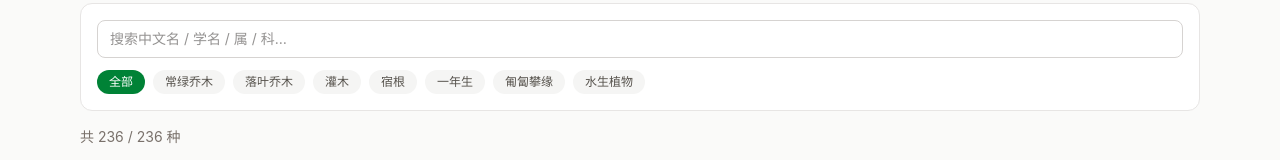
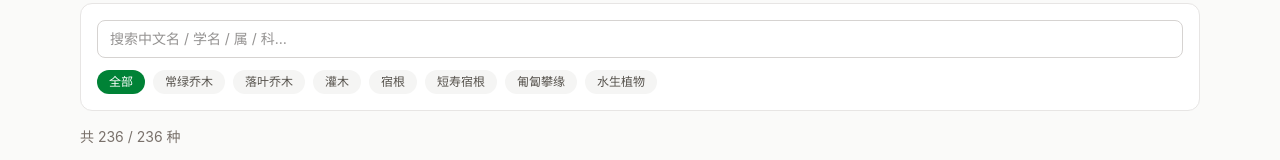
Before and after one commit to Echo0057/Botanica, a React (Vite) app: page / in a window 1280 px wide. Shown: the part 188-348 px from the top of the page. Built offline with nearby package versions, Linux system fonts and the light colour scheme.

Commit message:
refactor: rename annuals category to short-lived perennials (短寿宿根)
- classify plants flagged 短寿/较短寿/不一定能复花 as 短寿宿根
- populate with 马鞭草属/大花葱/茴香属

```diff
--- a/src/data/layers.js
+++ b/src/data/layers.js
@@ -27,18 +27,18 @@ export const WATER_LABELS = {
   wet: '喜湿',
 };
 
-// 新的植物分类(常绿乔木 / 落叶乔木 / 灌木 / 宿根 / 一年生 / 匍匐攀缘 / 水生植物)
+// 新的植物分类(常绿乔木 / 落叶乔木 / 灌木 / 宿根 / 短寿宿根 / 匍匐攀缘 / 水生植物)
 export const PLANT_CATEGORIES = [
   '常绿乔木',
   '落叶乔木',
   '灌木',
   '宿根',
-  '一年生',
+  '短寿宿根',
   '匍匐攀缘',
   '水生植物',
 ];
 
-// 设计层 → 基础分类(一年生 / 水生植物 通过数据特征额外判定)
+// 设计层 → 基础分类(短寿宿根 / 水生植物 通过数据特征额外判定)
 const CATEGORY_BY_LAYER = {
   常绿乔木: '常绿乔木',
   落叶乔木: '落叶乔木',
@@ -52,11 +52,11 @@ const CATEGORY_BY_LAYER = {
 };
 
 const AQUATIC_RE = /水生|可水生|浅水|水边|近水/;
-const ANNUAL_RE = /一年生|一年|短命|当年生/;
+const SHORTLIVED_RE = /短寿|较短寿|短命|不一定能复花|未必复花|难复花/;
 
 export function categoryOf(plant) {
   const notes = plant.rawNotes || '';
   if (AQUATIC_RE.test(notes)) return '水生植物';
-  if (ANNUAL_RE.test(notes) || plant.lifespan === '一年') return '一年生';
+  if (SHORTLIVED_RE.test(notes) || plant.lifespan === '短') return '短寿宿根';
   return CATEGORY_BY_LAYER[plant.designLayer] || '宿根';
 }
```
